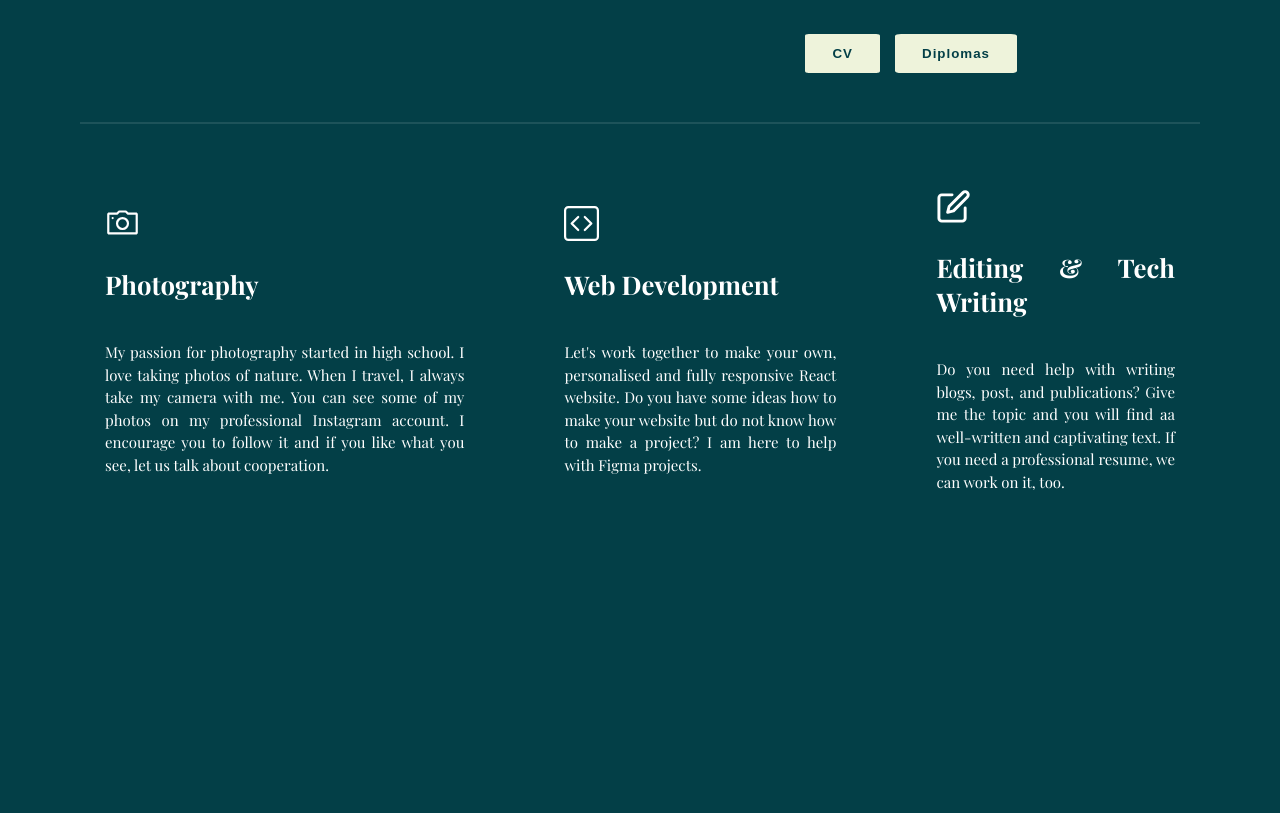
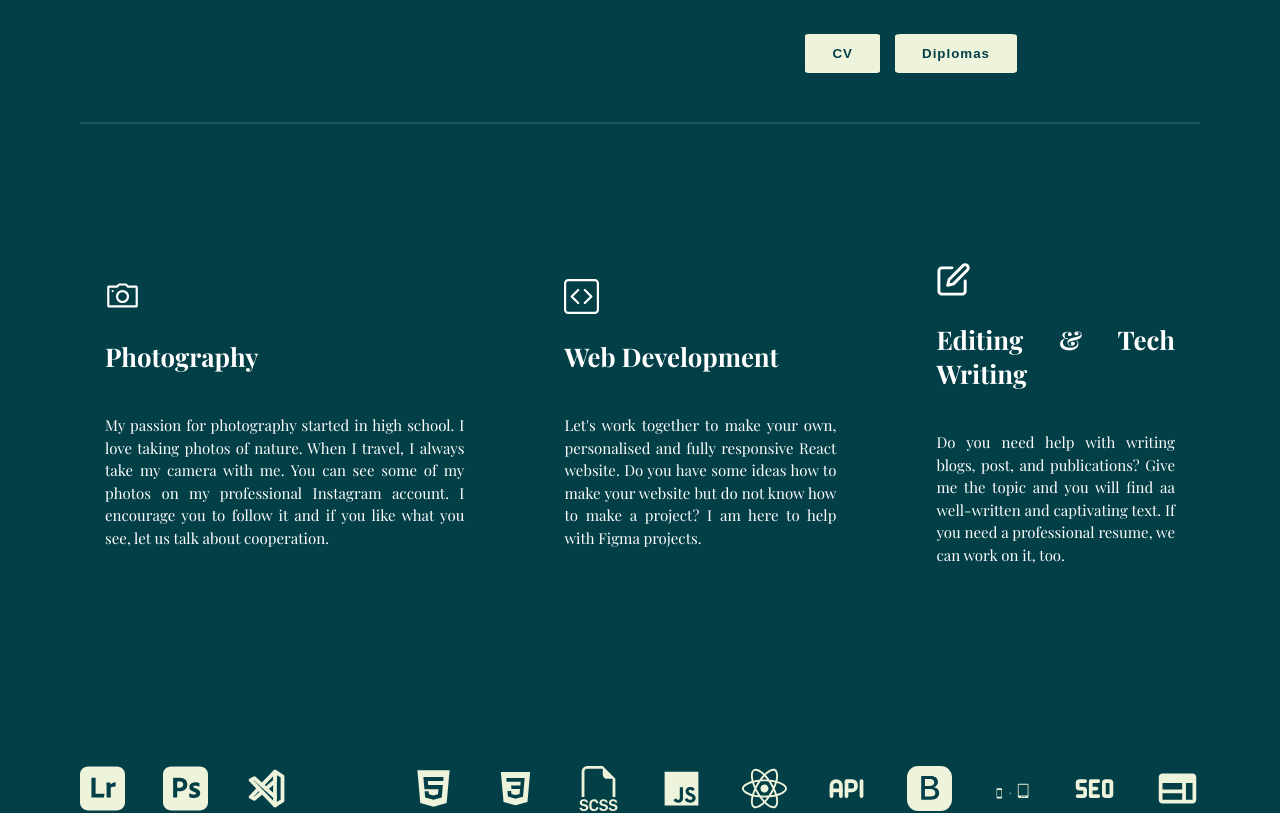
Before and after one commit to AnnaKuliga/anna-kuliga-portfolio-website, a React (Create React App) app: page / in a window 1280 px wide. Shown: the part 1480-2293 px from the top of the page. Built offline with nearby package versions, Linux system fonts and the light colour scheme; some icons are missing; a web font is replaced by a local one.

Commit message:
changed the margins

```diff
--- a/src/components/Body/Skills/Skills.css
+++ b/src/components/Body/Skills/Skills.css
@@ -25,7 +25,7 @@
 
 .Skills {
   display: flex;
-  justify-content: space-between;
+  justify-content: space-around;
   flex-direction: column;
   margin: 0 40px;
 }
@@ -39,7 +39,7 @@
   display: flex;
   flex-direction: column;
   background-color: var(--cardColor);
-  padding: 25px;
+  padding: 10px 25px;
   color: white;
   justify-content: space-between;
   text-align: justify;
--- a/src/components/Body/Skills/Skills.scss
+++ b/src/components/Body/Skills/Skills.scss
@@ -25,7 +25,7 @@
 }
 .Skills {
   display: flex;
-  justify-content: space-between;
+  justify-content: space-around;
   flex-direction: column;
   margin: 0 40px;
 
@@ -39,7 +39,7 @@
       display: flex;
       flex-direction: column;
       background-color: var(--cardColor);
-      padding: 25px;
+      padding: 10px 25px;
       color: white;
       justify-content: space-between;
       text-align: justify;
```
Also changed, not shown: 1 other file (tests, documents, lock files or other folders).
